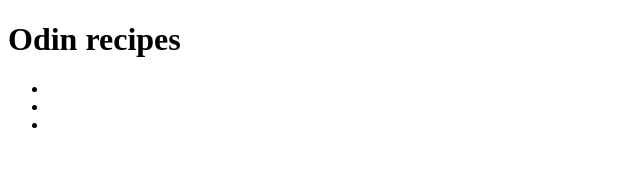
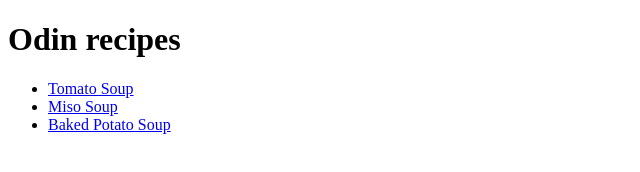
Before and after one commit to MiniEarth23/odin-recipes, a plain HTML site: page index.html in a window 1280 px wide. Shown: the whole page, without its empty margins (0-640 px from the left). Drawn offline with Linux system fonts and the light colour scheme.

Commit message:
Modify links to have name of recipes

```diff
--- a/index.html
+++ b/index.html
@@ -9,9 +9,9 @@
 <body>
   <h1>Odin recipes</h1>
   <ul>
-    <li><a href="recipes/tomato_soup.html"></a></li>
-    <li><a href="recipes/miso_soup.html"></a></li>
-    <li><a href="recipes/baked_potato_soup.html"></a></li>
+    <li><a href="recipes/tomato_soup.html">Tomato Soup</a></li>
+    <li><a href="recipes/miso_soup.html">Miso Soup</a></li>
+    <li><a href="recipes/baked_potato_soup.html">Baked Potato Soup</a></li>
   </ul>
 </body>
 </html>
```
